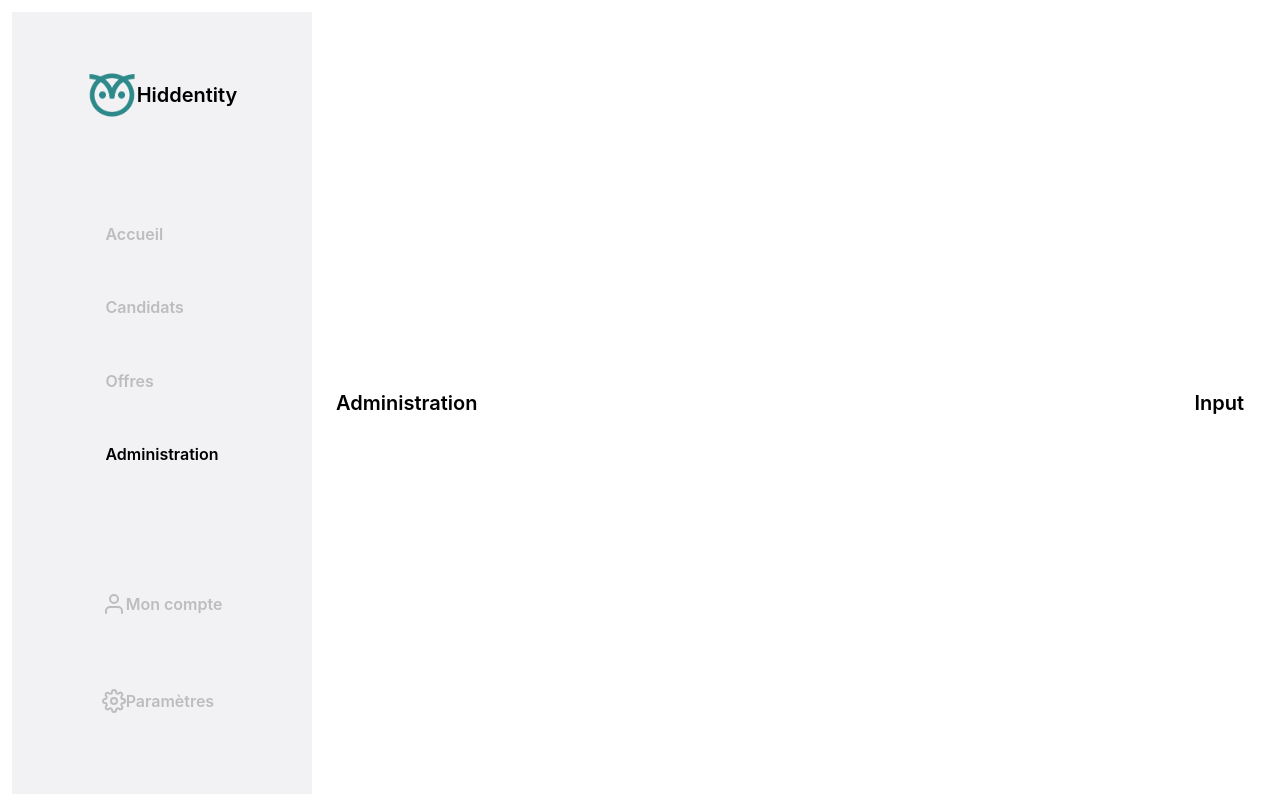
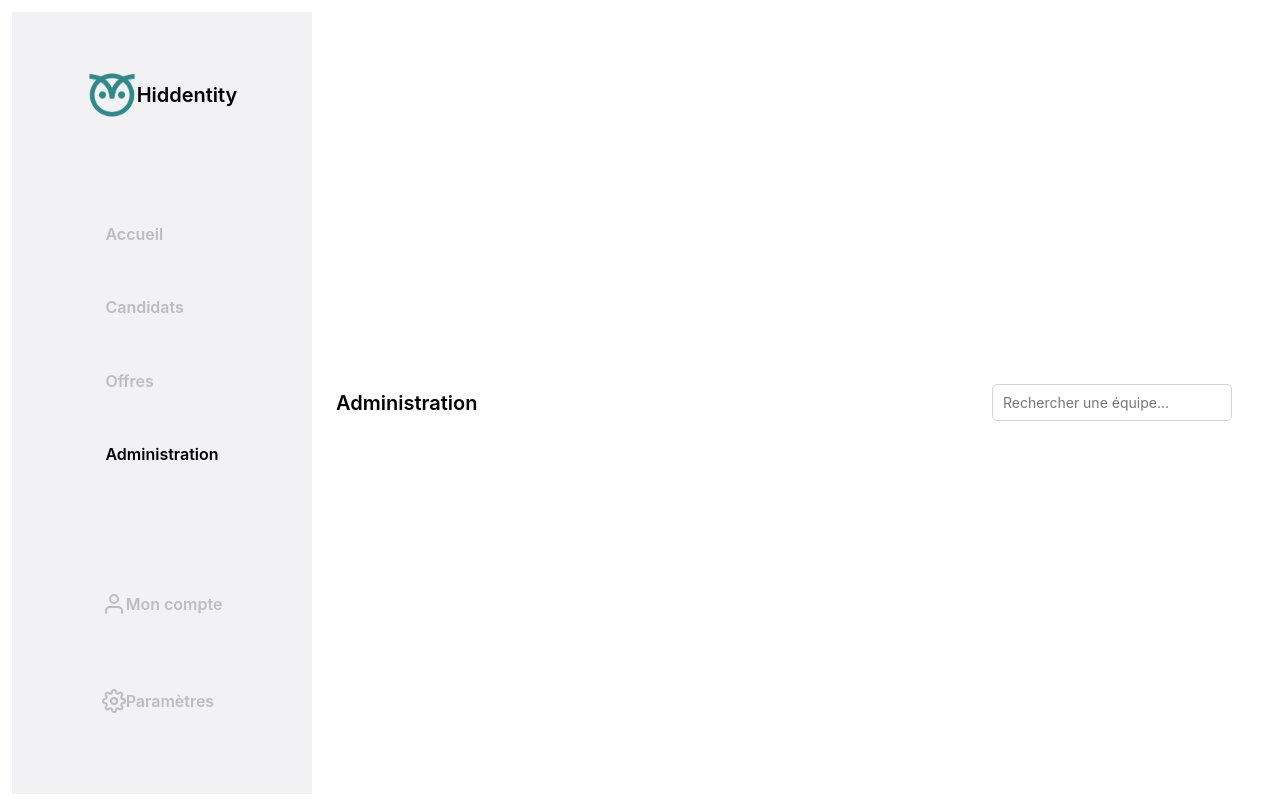
Before and after one commit to hiddentityfr/bird, a Next.js app: page / in a window 1280 px wide. Built offline with nearby package versions, Linux system fonts and the light colour scheme; a web font is replaced by a local one.

Commit message:
Import search icon from react-feather and textfield

```diff
--- a/pages/administration.tsx
+++ b/pages/administration.tsx
@@ -1,7 +1,9 @@
 import React from 'react';
 import Container from '../components/Layouts/Container';
 import Text from '../components/DataDisplay/Text';
+import TextField from '../components/Inputs/TextField';
 import LeftSideBar from '../components/Personal/left-sidebar';
+//  import { Search } from 'react-feather';
 
 export default function Administration() {
   return (
@@ -13,7 +15,11 @@ export default function Administration() {
             <Text variant="h4" color="#000000">
               Administration
             </Text>
-            <Text variant="h4">Input</Text>
+            <TextField
+              size="long"
+              onChange={() => {}}
+              placeholder="Rechercher une équipe..."
+            />
           </Container>
         </Container>
       </Container>
```
